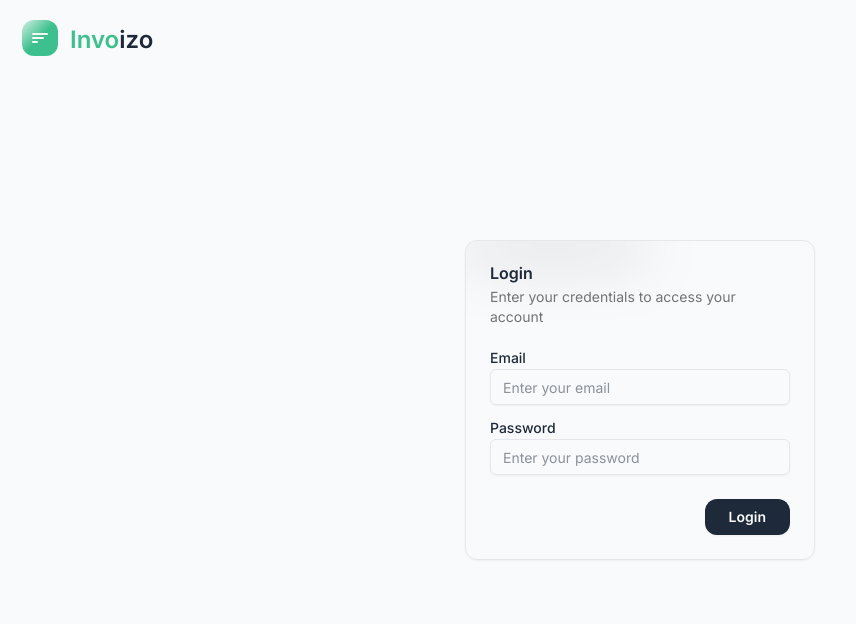
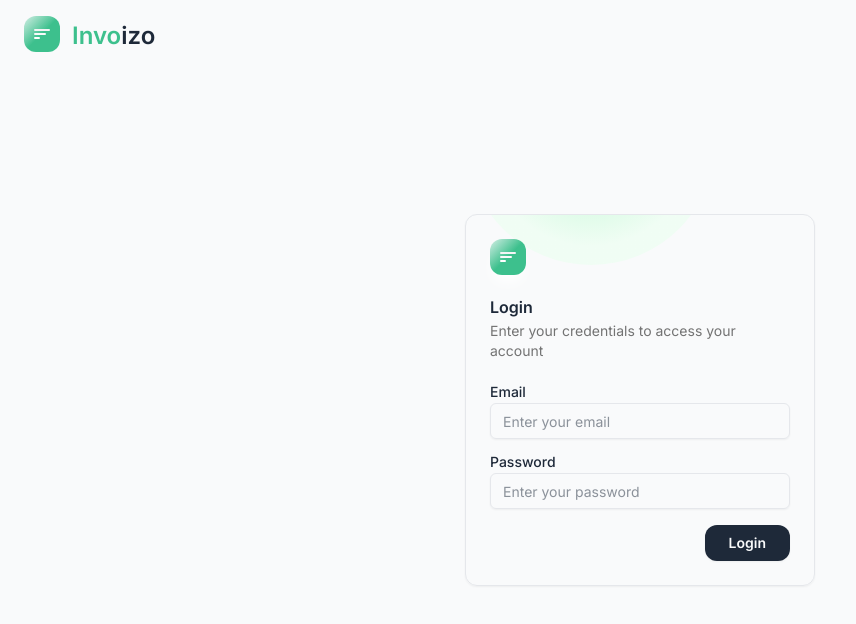
Before and after one commit to TheLeeJungYan/invoicemanagement, a Next.js app: page /login in a window 1280 px wide. Shown: the top 624 px of the page, without its empty margins (0-856 px from the left). Built offline with nearby package versions, Linux system fonts and the light colour scheme.

Commit message:
update login page and logo compnent

```diff
--- a/app/(auth)/layout.tsx
+++ b/app/(auth)/layout.tsx
@@ -1,14 +1,14 @@
-import React from 'react'
-import Logo from '@/components/logo'
-const Layout = ({children}:{children:React.ReactNode}) => {
+import React from "react";
+import Logo from "@/components/logo";
+const Layout = ({ children }: { children: React.ReactNode }) => {
   return (
     <div className="min-h-screen w-full flex-1 flex items-center justify-center bg-gray-50">
-        <div className="absolute top-[20px] left-[10px]">
-            <Logo/>
-        </div>
-        {children}
+      <div className="fixed top-0 left-0 w-full px-6 py-4">
+        <Logo />
+      </div>
+      {children}
     </div>
-  )
-}
+  );
+};
 
-export default Layout
+export default Layout;
--- a/app/(auth)/login/page.tsx
+++ b/app/(auth)/login/page.tsx
@@ -1,30 +1,60 @@
-import React from 'react'
-
+import React from "react";
+import LogoIcon from "@/components/logoIcon";
 const page = () => {
   return (
-    <div className="shadow-xs flex flex-col gap-6  rounded-xl w-[350px] overflow-hidden py-6 border border-gray-200 font-inter text-gray-800 relative">
-      <div className="shadow-special h-1 w-1/2"></div>
+    <div className="shadow-xs flex flex-col gap-6   rounded-xl w-[350px] overflow-hidden py-6 border border-gray-200 font-inter text-gray-800 relative">
+      <div className="absolute top-[-200px] left-0 w-[250px] h-[250px] z-[10] rounded-full bg-radial-[at_50%_50%] from-green-200 to-60% to-green-50"></div>
+      <div className="px-6 z-[20]">
+        <LogoIcon additionalClass="z-[20] shadow-lg shadow-white" />
+      </div>
       <div id="card-header" className="flex flex-col gap-1.5 px-6 z-[20]">
         <span className="leading-none font-semibold">Login</span>
-        <span className="text-sm text-[#737373]">Enter your credentials to access your account</span>
+        <span className="text-sm text-[#737373]">
+          Enter your credentials to access your account
+        </span>
       </div>
       <div id="card-content" className="px-6">
         <form action="#" className="flex flex-col gap-4">
-            <div className="flex flex-col">
-              <label htmlFor="email" className="text-sm leading-none font-medium mb-1">Email</label>
-              <input type="text" name="email" placeholder="Enter your email" className="border border-gray-200 shadow-xs px-3 py-1 outline-none text-base md:text-sm rounded-md h-9 focus-visible:ring-[3px] focus-visible:ring-gray-400/50 focus-visible:border focus-visible:border-gray-400"/>
-            </div>
-            <div className="flex flex-col">
-              <label htmlFor="password" className="text-sm leading-none font-medium mb-1">Password</label>
-              <input type="text" name="password" placeholder="Enter your password" className="border border-gray-200 shadow-xs px-3 py-1 outline-none text-base md:text-sm rounded-md h-9 focus-visible:ring-[3px] focus-visible:ring-gray-400/50 focus-visible:border focus-visible:border-gray-400"/>
-            </div>
+          <div className="flex flex-col">
+            <label
+              htmlFor="email"
+              className="text-sm leading-none font-medium mb-1"
+            >
+              Email
+            </label>
+            <input
+              type="text"
+              name="email"
+              placeholder="Enter your email"
+              className="border border-gray-200 shadow-xs px-3 py-1 outline-none text-base md:text-sm rounded-md h-9 focus-visible:ring-[3px] focus-visible:ring-gray-400/50 focus-visible:border focus-visible:border-gray-400"
+            />
+          </div>
+          <div className="flex flex-col">
+            <label
+              htmlFor="password"
+              className="text-sm leading-none font-medium mb-1"
+            >
+              Password
+            </label>
+            <input
+              type="text"
+              name="password"
+              placeholder="Enter your password"
+              className="border border-gray-200 shadow-xs px-3 py-1 outline-none text-base md:text-sm rounded-md h-9 focus-visible:ring-[3px] focus-visible:ring-gray-400/50 focus-visible:border focus-visible:border-gray-400"
+            />
+          </div>
+          <div className="flex justify-end">
+            <button
+              type="submit"
+              className="cursor-pointer text-sm font-semibold rounded-xl text-gray-50 outline-none inline-flex items-center justify-center px-6 py-2 h-9 bg-gray-800 hover:bg-gray-800/90  transition-all  hover:shadow-md shadow-xs "
+            >
+              Login
+            </button>
+          </div>
         </form>
       </div>
-      <div className="flex justify-end px-6">
-        <button type="submit" className="cursor-pointer text-sm font-semibold rounded-xl text-gray-50 outline-none inline-flex items-center justify-center px-6 py-2 h-9 bg-gray-800 hover:bg-gray-800/90  transition-all  hover:shadow-md shadow-xs ">Login</button>
-      </div>
     </div>
-  )
-}
+  );
+};
 
-export default page
+export default page;
--- a/app/components/logo.tsx
+++ b/app/components/logo.tsx
@@ -1,28 +1,14 @@
-import React from 'react'
-
- const logo = () => {
+import React from "react";
+import LogoIcon from "./logoIcon";
+const logo = () => {
   return (
     <div className="flex gap-3 items-center">
-      {/* <div className="flex flex-col gap-1">
-        <div className="flex gap-1">
-          <div className="w-4 h-1.5 bg-secondary rounded-sm"></div>
-          <div className="w-3 h-1.5 bg-secondary rounded-md"></div>
-        </div>
-        <div className="w-6 h-1.5 bg-secondary rounded-sm"></div>
-        <div className="w-8 h-1.5 bg-secondary rounded-sm"></div>
-      </div> */}
-        <div className="ml-3 text-white flex items-center justify-center w-9 h-9 bg-linear-to-br  from-secondary/20 to-secondary to-50% rounded-xl ">
-
-            <div className="flex flex-col gap-[2px]">
-                <div className="h-[2px] bg-zinc-100 w-4 rounded-full shadow-xl"></div>
-                <div className="h-[2px] bg-zinc-50 w-3 rounded-full"></div>
-                <div className="h-[2px] bg-white w-1.5 rounded-xl"></div>
-            </div>
-
-        </div>
-        <span className="font-inter font-[600] text-2xl relative top-[2px] text-gray-800"><span className="text-secondary">Invo</span>izo</span>
+      <LogoIcon />
+      <span className="font-inter font-[600] text-2xl relative top-[2px] text-gray-800">
+        <span className="text-secondary">Invo</span>izo
+      </span>
     </div>
-  )
-}
+  );
+};
 
 export default logo;
--- /dev/null
+++ b/app/components/logoIcon.tsx
@@ -0,0 +1,17 @@
+import React from "react";
+
+const LogoIcon = ({ additionalClass }: { additionalClass?: string }) => {
+  return (
+    <div
+      className={`z-[20] text-white flex items-center justify-center w-9 h-9 bg-linear-to-br  from-secondary/20 to-secondary to-50% rounded-xl ${additionalClass}`}
+    >
+      <div className="flex flex-col gap-[2px]">
+        <div className="h-[2px] bg-zinc-100 w-4 rounded-full shadow-xl"></div>
+        <div className="h-[2px] bg-zinc-50 w-3 rounded-full"></div>
+        <div className="h-[2px] bg-white w-1.5 rounded-xl"></div>
+      </div>
+    </div>
+  );
+};
+
+export default LogoIcon;
```
